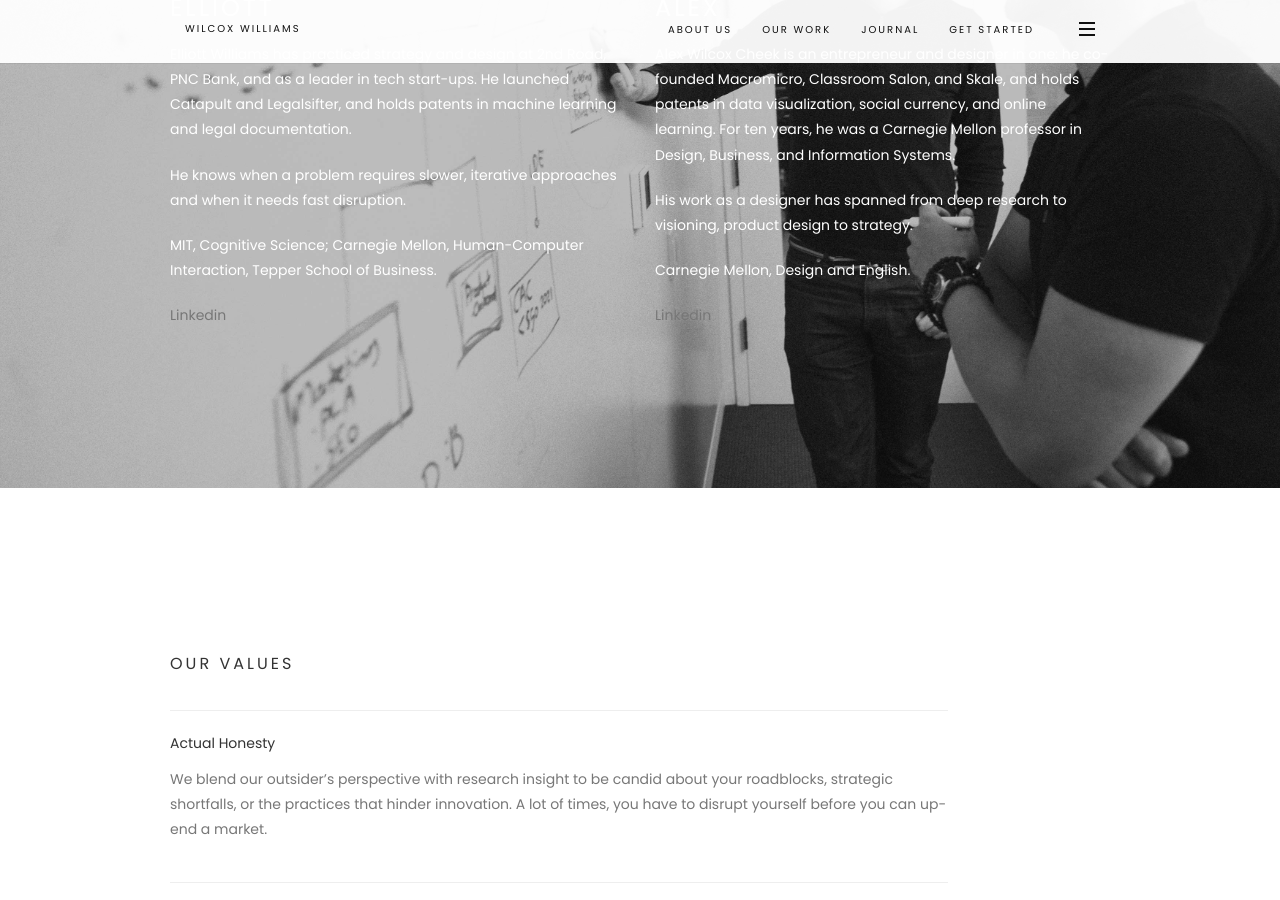
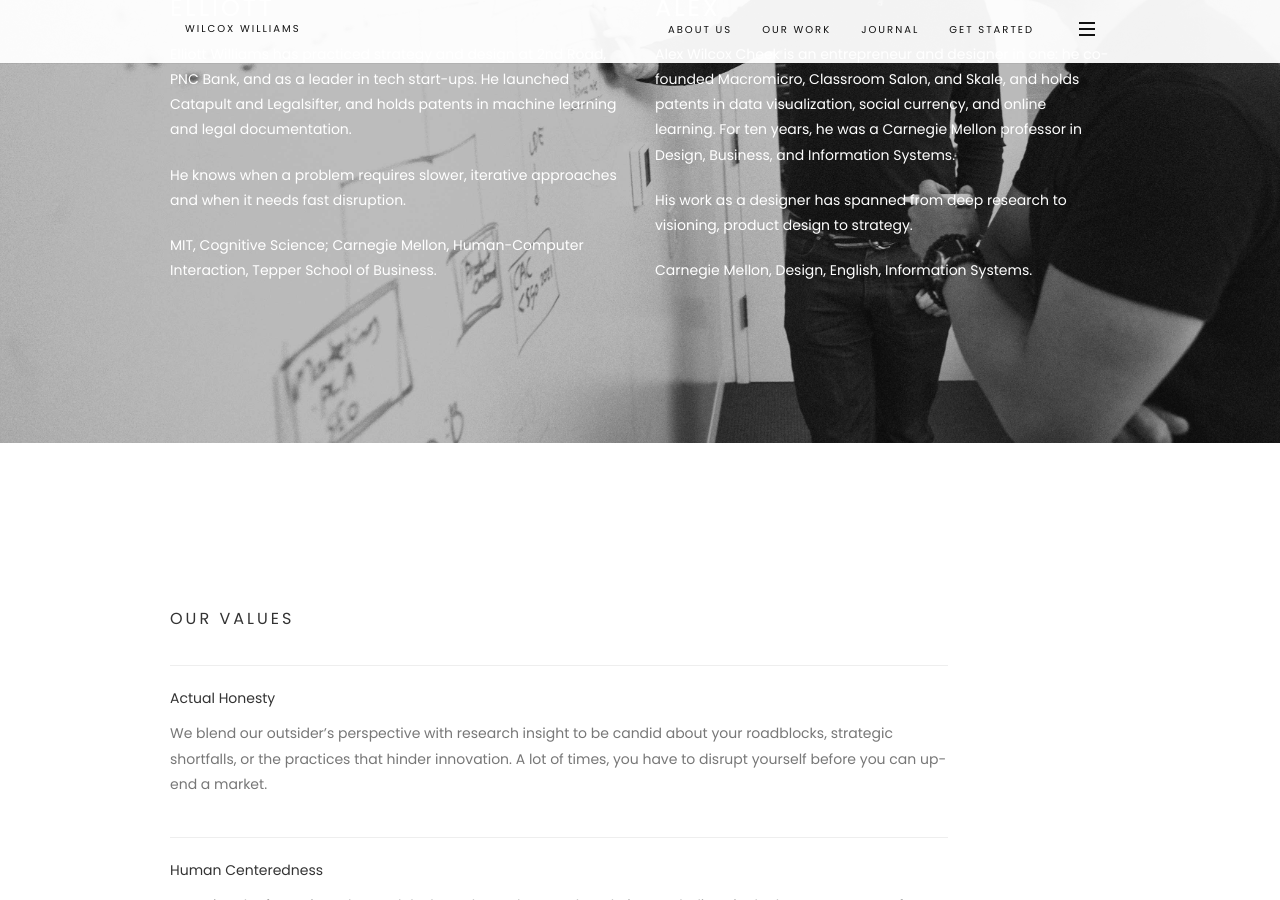
Before and after one commit to rwcstudio/wilcoxwilliams.github.io, a Jekyll site: the page built from about.html, in a window 1280 px wide and 900 px high, scrolled down 779 px. Built offline with Jekyll 4.4.1, drawn with Linux system fonts in a browser that asks for light colours; some web fonts are replaced.

Commit message:
Update about.html

```diff
--- a/about.html
+++ b/about.html
@@ -30,8 +30,6 @@ Elliott Williams has practiced strategy and design at 2nd Road, PNC Bank, and as
 <p></p>
 
 <p>MIT, Cognitive Science; Carnegie Mellon, Human-Computer Interaction, Tepper School of Business.</p>
-
-<p><a href="https://www.linkedin.com/in/elliottw/" target="_blank">Linkedin</a></p>
 </div>
 
 <div class="col-sm-12 col-md-6 col-lg-6">
@@ -41,9 +39,7 @@ Elliott Williams has practiced strategy and design at 2nd Road, PNC Bank, and as
 
 <p>His work as a designer has spanned from deep research to visioning, product design to strategy.</p>
 
-<p>Carnegie Mellon, Design and English.</p>
-
-<p><a href="https://www.linkedin.com/in/arwcheek/" target="_blank">Linkedin</a></p>
+<p>Carnegie Mellon, Design, English, Information Systems.</p>
 </div>
 
         </div>
```
